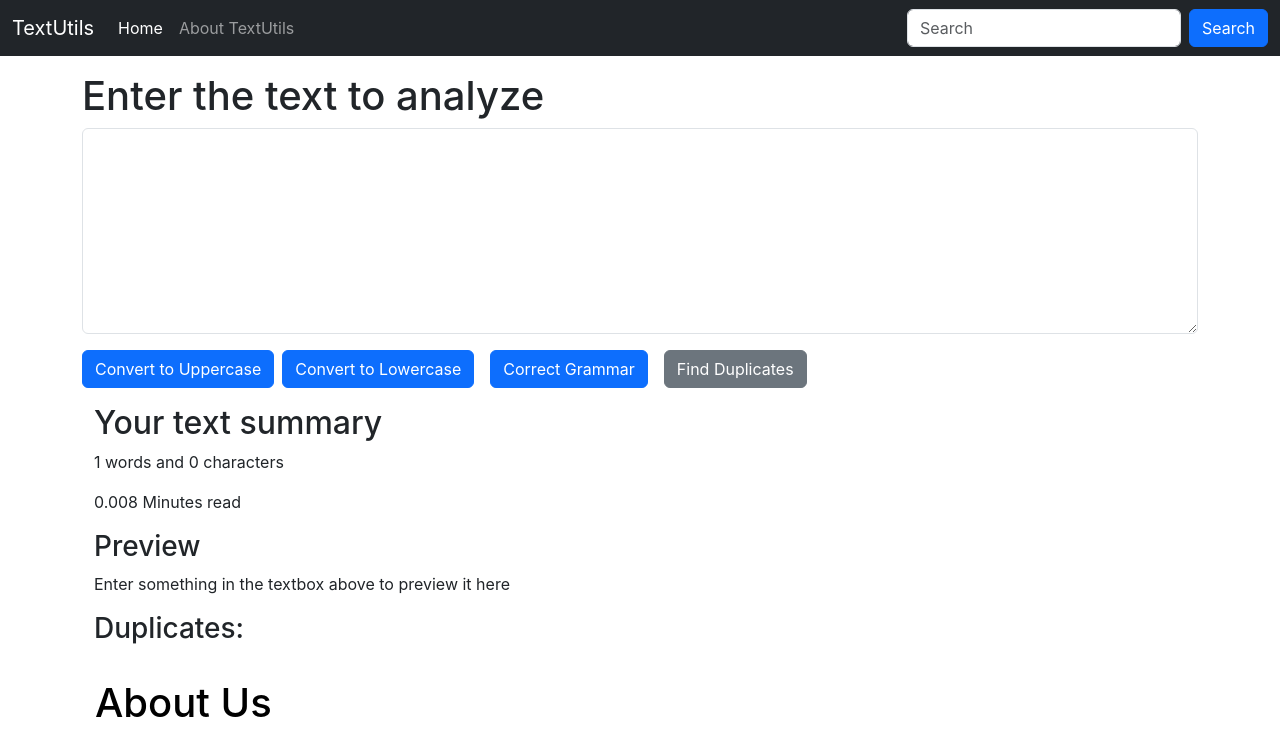
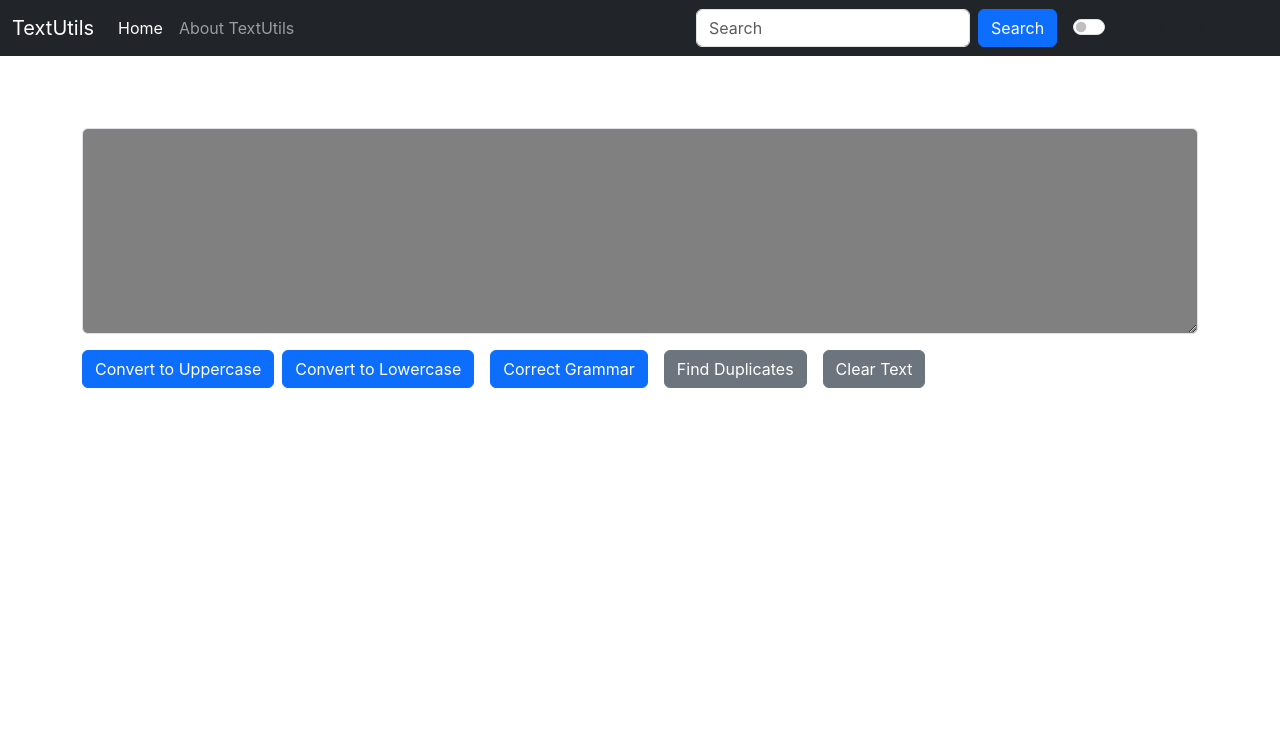
Before and after one commit to vikaskrsharma371/vikas-app, a React (Create React App) app: page / in a window 1280 px wide. Shown: the top 742 px of the page. Built offline with nearby package versions, Linux system fonts and the light colour scheme.

Commit message:
video6: updated code

```diff
--- a/public/index.html
+++ b/public/index.html
@@ -31,6 +31,7 @@
   <body>
     <noscript>You need to enable JavaScript to run this app.</noscript>
     <div id="root"></div>
-   <script src="https://cdn.jsdelivr.net/npm/bootstrap@5.3.8/dist/js/bootstrap.bundle.min.js" integrity="sha384-FKyoEForCGlyvwx9Hj09JcYn3nv7wiPVlz7YYwJrWVcXK/BmnVDxM+D2scQbITxI" crossorigin="anonymous"></script>
+   <script src="https://cdn.jsdelivr.net/npm/bootstrap@5.3.8/dist/js/bootstrap.bundle.min.js"
+    integrity="sha384-FKyoEForCGlyvwx9Hj09JcYn3nv7wiPVlz7YYwJrWVcXK/BmnVDxM+D2scQbITxI" crossorigin="anonymous"></script>
   </body>
 </html>
--- a/src/App.js
+++ b/src/App.js
@@ -1,16 +1,45 @@
+import React from 'react';
 import logo from './logo.svg';
 import './App.css';
 import Navbar from './components/Navbar';
 import TextForm from './components/TextForm';
 import About from './components/components/About';
+import Alert from './components/components/Alert';
 
 const name = "John Doe";
 function App() {
+  const[mode, setMode] = React.useState('dark');
+  const[alert, setAlert] = React.useState(null);
+  const showAlert = (message, type) => {
+    setAlert(
+      {
+        message: message,
+        type: type
+      }
+    )
+    setTimeout(() => {
+      setAlert(null);
+    }, 2000);
+  }
+
+  const toggleMode = () => {
+    if(mode === 'light') {
+    setMode('dark')
+    document.body.style.backgroundColor = '#042743'
+    showAlert("Dark mode has been enabled", "success")
+  }else{
+    setMode('light')
+    document.body.style.backgroundColor = 'white'
+    showAlert("Light mode has been enabled", "success")
+  }
+}
+
   return (<>
-    <Navbar title="TextUtils" about="About TextUtils" />
+    <Navbar title="TextUtils" mode={mode} toggleMode={toggleMode} about="About TextUtils" />
+    <Alert  mode={mode} alert={alert}/>
     <div className="container my-3">
-    <TextForm heading="Enter the text to analyze" />
-    <About/>
+    <TextForm showAlert={showAlert} heading="Enter the text to analyze" mode={mode} />
+    {/* <About/> */}
     </div>
   </>
   );
--- a/src/components/Navbar.js
+++ b/src/components/Navbar.js
@@ -3,25 +3,29 @@ import PropTypes from 'prop-types'
 
 export default function Navbar(props) {
   return (
-  <nav className="navbar navbar-expand-lg navbar-dark bg-dark">
+  <nav className={`navbar navbar-expand-lg navbar-${props.mode} bg-${props.mode}`}>
   <div className="container-fluid">
-    <a className="navbar-brand" href="#">{props.title} </a>
+    <a className="navbar-brand" href="/">{props.title} </a>
     <button className="navbar-toggler" type="button" data-bs-toggle="collapse" data-bs-target="#navbarSupportedContent" aria-controls="navbarSupportedContent" aria-expanded="false" aria-label="Toggle navigation">
       <span className="navbar-toggler-icon"></span>
     </button>
     <div className="collapse navbar-collapse" id="navbarSupportedContent">
       <ul className="navbar-nav me-auto mb-2 mb-lg-0">
         <li className="nav-item">
-          <a className="nav-link active" aria-current="page" href="#">Home</a>
+          <a className="nav-link active" aria-current="page" href="/">Home</a>
         </li>
         <li className="nav-item">
-          <a className="nav-link" href="#">{props.about}</a>
+          <a className="nav-link" href="/about">{props.about}</a>
         </li>
       </ul>
       <form className="d-flex" role="search">
         <input className="form-control me-2" type="search" placeholder="Search" aria-label="Search"/>
         <button className="btn btn-primary" type="submit">Search</button>
       </form>
+      <div className={`form-check form-switch mx-3 ${props.mode === 'light' ? 'dark' : 'light'}`}>
+        <input className="form-check-input" type="checkbox" onClick={props.toggleMode} id="flexswitchCheckDefault"/>
+        <label className="form-check-label" htmlFor="flexswitchCheckDefault">Enable Dark Mode</label>
+      </div>
     </div>
   </div>
 </nav>
--- a/src/components/TextForm.js
+++ b/src/components/TextForm.js
@@ -60,12 +60,19 @@ export default function TextForm(props) {
     setDuplicates(result)
   }
 
+
+  const handleClear = () => {
+    setText(""); // clears text
+  }
+
   const handleUppercase = () => {
     setText(text.toUpperCase())
+    props.showAlert("Converted to uppercase!", "success")
   }
 
   const handleLowercase = () => {
     setText(text.toLowerCase())
+    props.showAlert("Converted to lowercase!", "success")
   }
 
   const handleOnChange = (event) => {
@@ -74,13 +81,13 @@ export default function TextForm(props) {
 
   return (
     <>
-      <div className="Container mb-3">
-        <h1>{props.heading}</h1>
+      <div className="Container mb-3" style={ {color: props.mode === 'dark' ? 'white' : 'black'},{color: props.mode === 'dark' ? 'white' : 'black'} }>
+        <h1>{props.heading}  </h1>
         <textarea
           className="form-control"
           id="myBox"
           rows="8"
-          value={text}
+          value={text} style={{ background: props.mode === 'dark' ? 'grey' : 'white' }}
           onChange={handleOnChange}
         ></textarea>
       </div>
@@ -96,13 +103,18 @@ export default function TextForm(props) {
         onClick={correctGrammar}
         disabled={loading}
       >
+
         {loading ? 'Correcting...' : 'Correct Grammar'}
       </button>
+
       <button className="btn btn-secondary mx-2" onClick={findDuplicates}>
         Find Duplicates
       </button>
+     <button className="btn btn-secondary mx-2" onClick={handleClear}>
+        Clear Text
+      </button>
 
-      <div className="container my-3">
+      <div className="container my-3"  style={ {color: props.mode === 'dark' ? 'white' : 'black'},{color: props.mode === 'dark' ? 'white' : 'black'} }>
         <h2>Your text summary</h2>
         <p>
           {text.split(' ').length} words and {text.length} characters
--- /dev/null
+++ b/src/components/components/Alert.js
@@ -0,0 +1,26 @@
+import React from 'react'
+import PropTypes from 'prop-types'
+
+function Alert(props) {
+    const capitalize = (word) => {
+        const lower = word.toLowerCase();
+        return lower.charAt(0).toUpperCase() + lower.slice(1);
+    }
+
+  return (
+props.alert && (
+<div className={`alert alert-${props.alert.type} alert-dismissible fade show`} role="alert">
+  <strong>{capitalize(props.alert.type)}:</strong> {props.alert.message}
+  <button type="button" className="btn-close" data-bs-dismiss="alert" aria-label="Close"></button>
+</div>
+)
+  )
+}
+
+Alert.propTypes = {
+  alert: PropTypes.string
+}
+
+
+
+export default Alert
```
